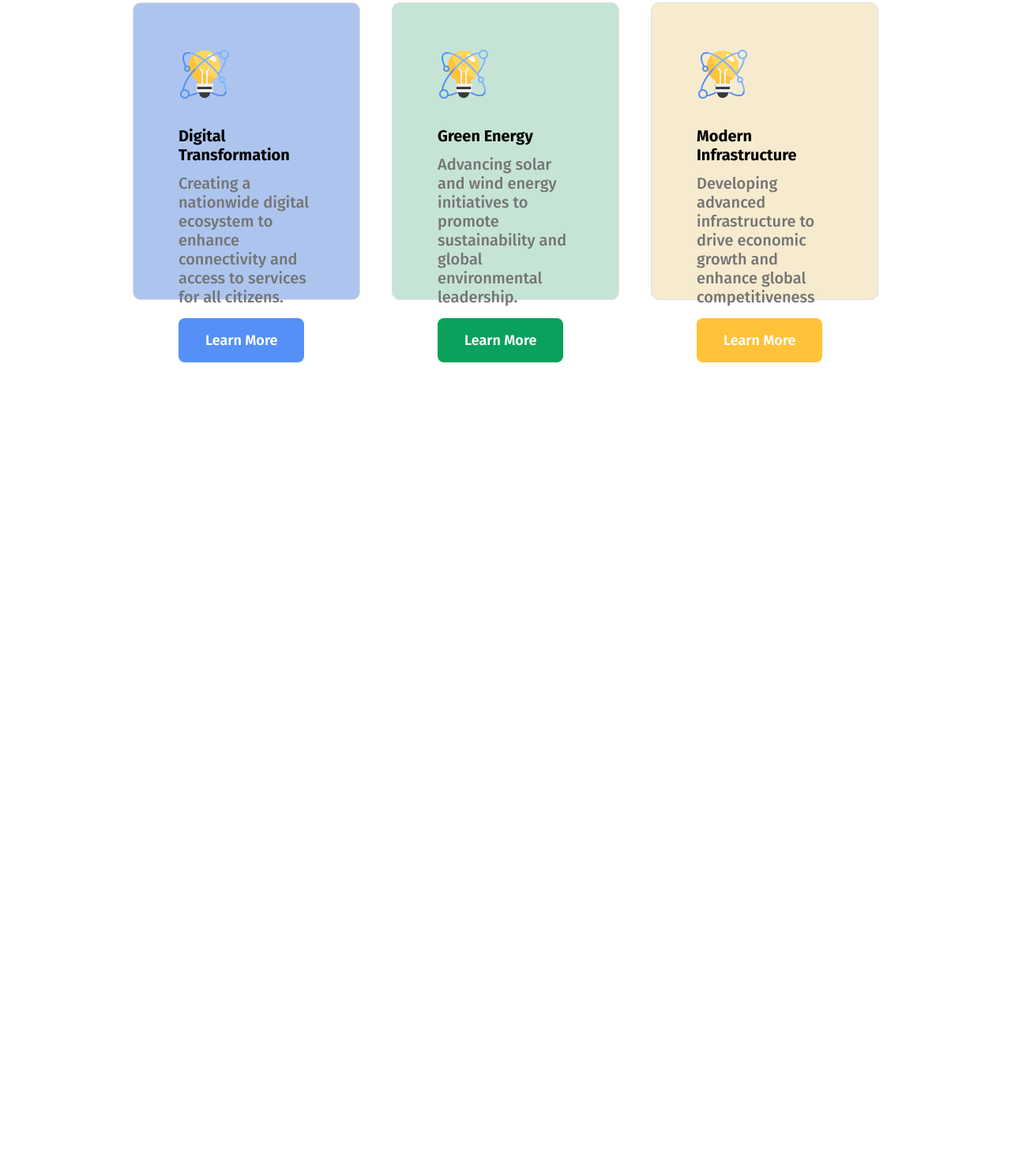
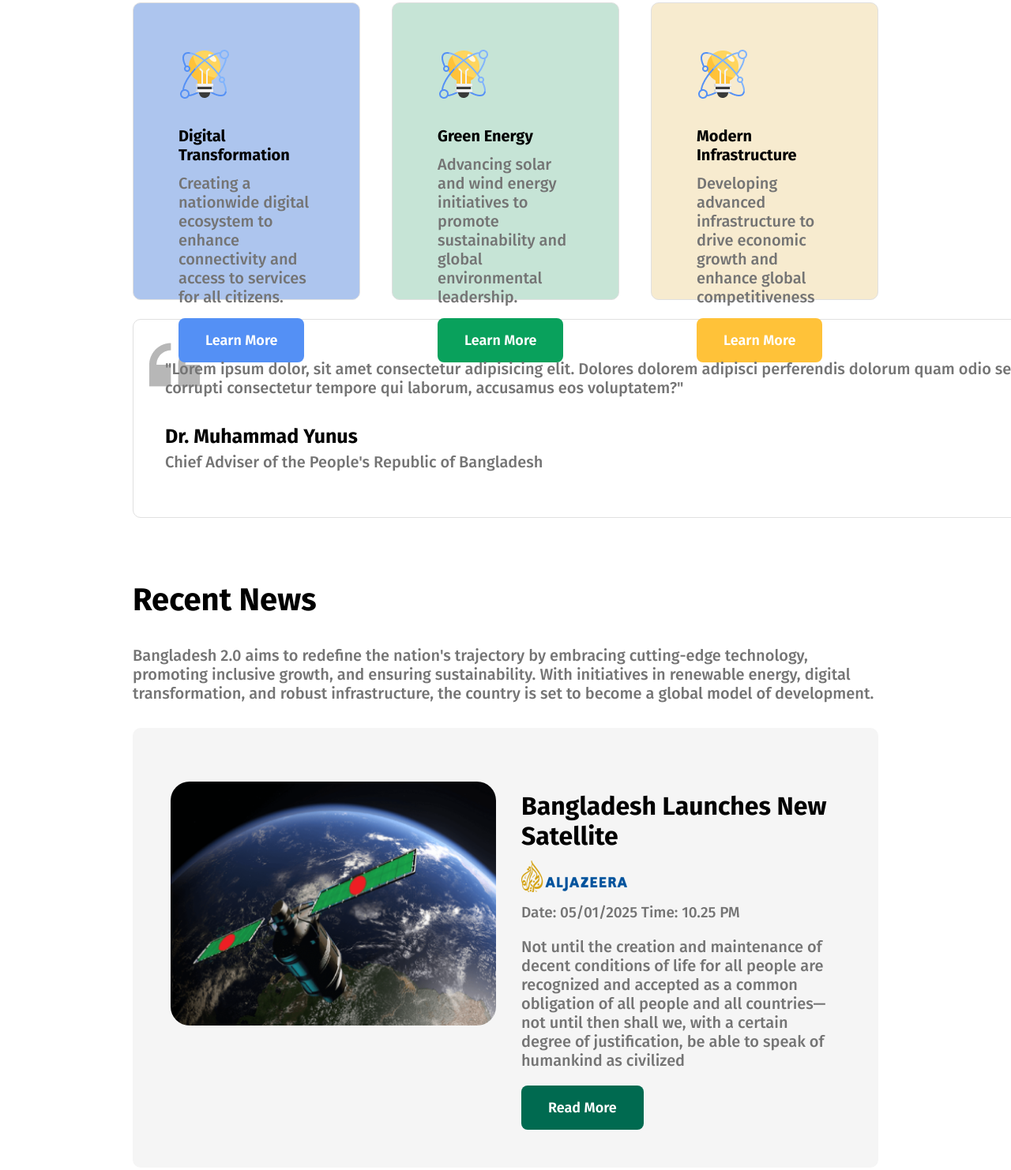
Before and after one commit to oraa-dev/assignment-1, a plain HTML site: page index.html in a window 1280 px wide. Shown: the part 2507-3989 px from the top of the page at 79% size. Before the commit the page ends 2966 px from the top, so only its background shows below. Drawn offline with Linux system fonts and the light colour scheme.

Commit message:
designed the recent news section

```diff
--- a/index.html
+++ b/index.html
@@ -102,6 +102,48 @@
 
          </section>
 
+
+        <section class="testimonial">
+            <div class="yunus-section">
+                <p class="yunusgreet">"Lorem ipsum dolor, sit amet consectetur adipisicing elit. Dolores dolorem adipisci perferendis dolorum quam odio sed, tempora et labore corporis nostrum. Repudiandae corrupti consectetur tempore qui laborum, accusamus eos voluptatem?"</p>
+                <h3 class="yunus">Dr. Muhammad Yunus</h3>
+                <p class="cheifadvisor">Chief Adviser of the People's Republic of Bangladesh</p>
+            </div>
+
+        </section>
+
+        <section>
+            <div class="recentheading">
+            <h2>Recent News</h2>
+            <p>Bangladesh 2.0 aims to redefine the nation's trajectory by embracing cutting-edge technology, promoting inclusive growth, and ensuring sustainability. With initiatives in renewable energy, digital transformation, and robust infrastructure, the country is set to become a global model of development.</p>
+            </div>
+            <div class="recent">
+              <img class="sateliteimg" src="assets/satelite.png" alt="">
+                <div>
+                    <h3>Bangladesh Launches New Satellite</h3>
+                    <img src="assets/al-jazeera.png" alt="">
+                    <div class="datetime">Date: 05/01/2025 Time: 10.25 PM</div>
+                    <p>Not until the creation and maintenance of decent conditions of life for all people are recognized and accepted as a common obligation of all people and all countries—not until then shall we,
+                    with a certain degree of justification, be able to speak of humankind as civilized</p>
+                    <button class="recentbutton"><a href="">Read More</a></button>
+                </div>
+            </div>
+
+            <div class="recent">
+                <div>
+                    <h3>Bangladesh Launches New Satellite</h3>
+                    <img src="assets/al-jazeera.png" alt="">
+                    <div class="datetime">Date: 05/01/2025 Time: 10.25 PM</div>
+                    <p>Not until the creation and maintenance of decent conditions of life for all people are recognized and accepted as a common obligation of all people and all countries—not until then shall we,
+                    with a certain degree of justification, be able to speak of humankind as civilized</p>
+                    <button class="recentbutton"><a href="">Read More</a></button>
+                </div>
+                <img class="sateliteimg" src="assets/satelite.png" alt="">
+            </div>
+
+        </section>
+
+
     </main>
 
     <footer>
--- /dev/null
+++ b/style/ai.css
@@ -0,0 +1,47 @@
+body {
+    font-family: Arial, sans-serif;
+  }
+
+  .testimonial {
+    max-width: 600px;
+    margin: 20px auto;
+    padding: 20px;
+    border: 1px solid #ddd;
+    border-radius: 8px;
+    background-color: #f9f9f9;
+    position: relative;
+  }
+
+  .testimonial blockquote {
+    margin: 0;
+    padding: 0;
+    font-style: italic;
+    color: #555;
+  }
+
+  .testimonial blockquote p {
+    font-size: 1.1em;
+    line-height: 1.5;
+    margin-bottom: 15px;
+  }
+
+  .testimonial blockquote footer {
+    font-size: 0.9em;
+    color: #333;
+  }
+
+  .testimonial blockquote footer strong {
+    display: block;
+    font-size: 1em;
+    color: #000;
+  }
+
+  .testimonial:before {
+    content: "“";
+    font-size: 3em;
+    color: #ddd;
+    position: absolute;
+    top: 10px;
+    left: 20px;
+    z-index: -1;
+  }
--- a/style/assignment.css
+++ b/style/assignment.css
@@ -226,10 +226,115 @@ font-weight: 500;
 
 .visbor button{
     margin-left: 32px;
-    /* background-color: #5490F5; */
 }
 
 .visbor a{
     text-decoration: none;
     color: #ffffff;
 }
+
+
+
+/********** The Testimonial Section Style **********/
+
+.testimonial{
+    border: 1px solid #e0e0e0;
+    width: 1662px;
+    height: 250px;
+    margin: 0px 160px 80px 160px;
+    border-radius: 10px;
+
+}
+.yunusgreet{
+    font-weight: 500;
+    font-size: 20px;
+    color: #747474;
+    padding: 25px 20px 0px 20px;
+}
+.yunus{
+    font-weight: bold;
+    font-size: 25px;
+    padding-left: 20px;
+    padding-bottom: 0px;
+    margin-bottom: 0px;
+    padding-top: 10px;
+
+}
+.cheifadvisor{
+    font-weight: 500;
+    font-size: 20px;
+    color: #747474;
+    padding-left: 20px;
+    margin-top: 5px;
+}
+
+.yunus-section{
+    margin: 25px 20px 0px 20px;
+    background-image:    url("../assets/quote-bg.png");
+    background-repeat:   no-repeat;
+}
+
+/********Recent Section Style********/
+
+.recent{
+    display: flex;
+    gap: 32px;
+    padding: 48px 48px;
+    margin: 32px 160px 34px 160px;
+    background-color:whitesmoke;
+    border-radius: 10px;
+}
+
+.sateliteimg {
+    width: 1080px;
+    height: 309px;
+    border-radius: 24px;
+    margin-top: 20px;
+}
+
+.recent div h3{
+    font-weight: bold;
+    font-size: 32px;
+    width: 134;
+    height: 40;
+    margin-bottom: 12px;
+}
+
+.recent p{
+    font-weight: 500;
+    font-size: 20px;
+    text-align: left;
+    color: #747474;
+}
+
+.datetime{
+    font-size: 19px;
+    color: #747474;
+    font-weight: 500;
+    margin-top: 10px;
+}
+
+.recentbutton{
+    background-color: #006A50;
+    border: none;
+}
+
+.recentbutton a{
+    text-decoration: none;
+    color: #FFFFFF;
+}
+
+.recentheading{
+    margin:80px 160px 32px 160px;
+}
+
+.recentheading h2{
+   font-weight: bold;
+   font-size: 40px;
+}
+
+.recentheading p{
+    font-weight: 500;
+    font-size: 20px;
+    color: #747474;
+}
```
Also changed, not shown: ai.html (added, +22 -0 lines).
